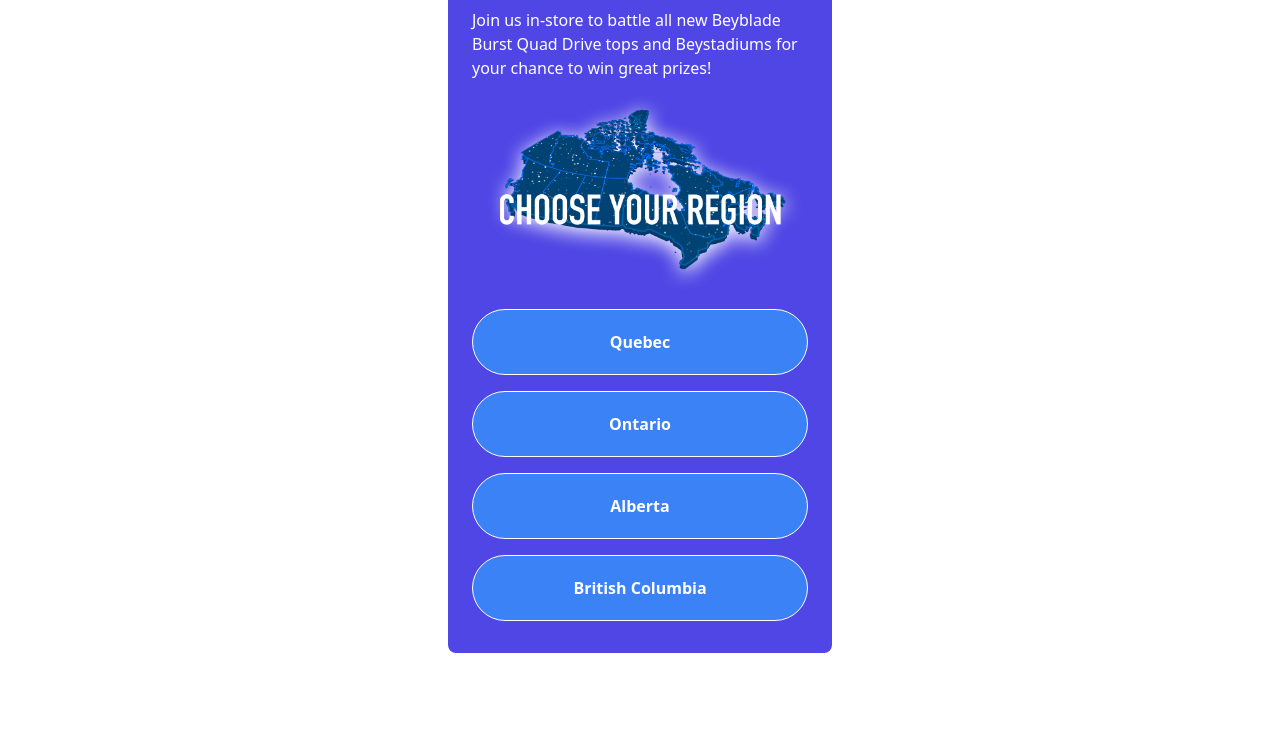
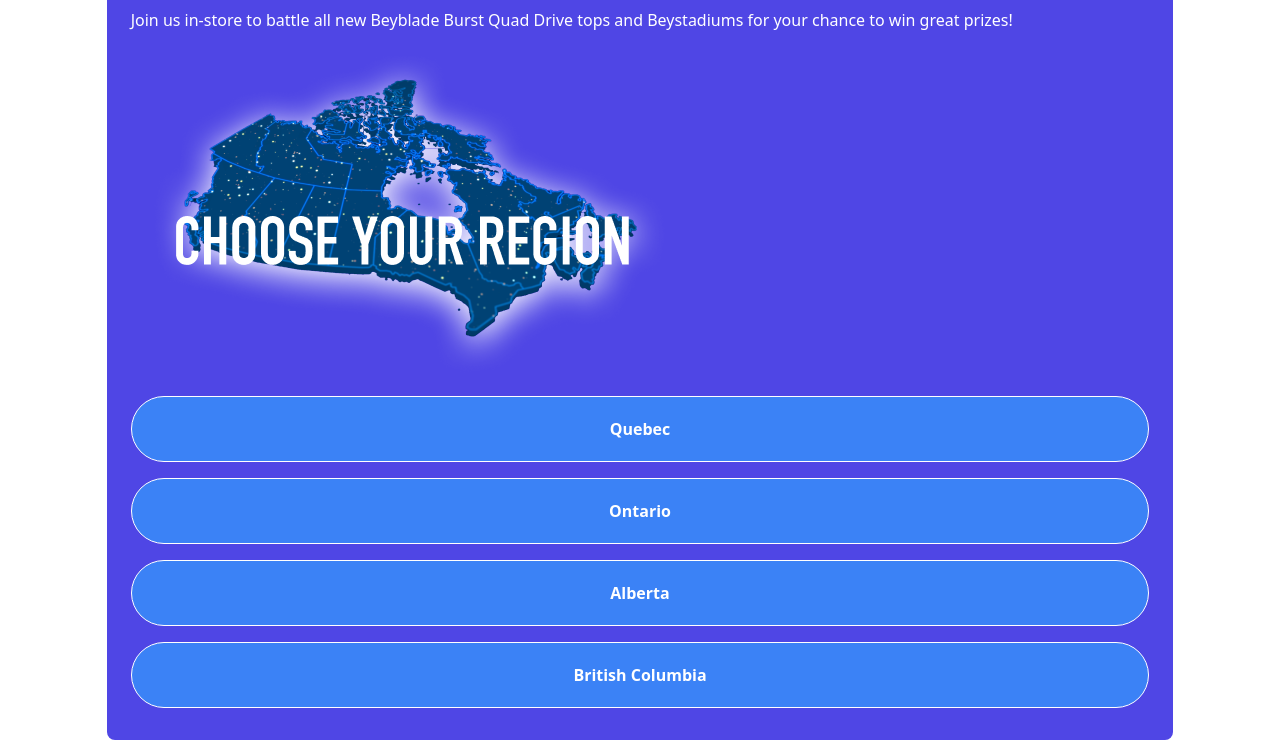
Before and after one commit to transparenceco/22RHO047, a website: page src/index.html in a window 1280 px wide. Shown: the part 290-1030 px from the top of the page. Before the commit the page ends 943 px from the top, so only its background shows below. Drawn offline with Linux system fonts and the light colour scheme.

Commit message:
Playing with width of blue box

```diff
--- a/src/index.html
+++ b/src/index.html
@@ -13,7 +13,7 @@
         </header>
 
         <main class="">
-            <div class="bg-indigo-600 w-96 rounded-lg p-6 m-auto">
+            <div class="bg-indigo-600 w-10/12 rounded-lg p-6 m-auto">
                 <div>
                     <h1 class="text-white">Join us in-store to battle all new Beyblade Burst Quad Drive tops and Beystadiums for your chance to win great prizes!</h1>
 
```
Also changed, not shown: dist/css/style.css.
